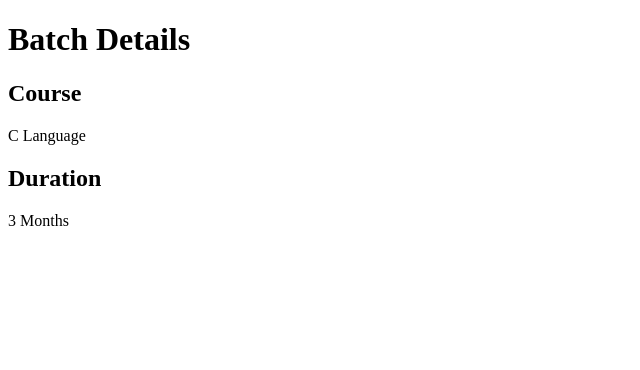
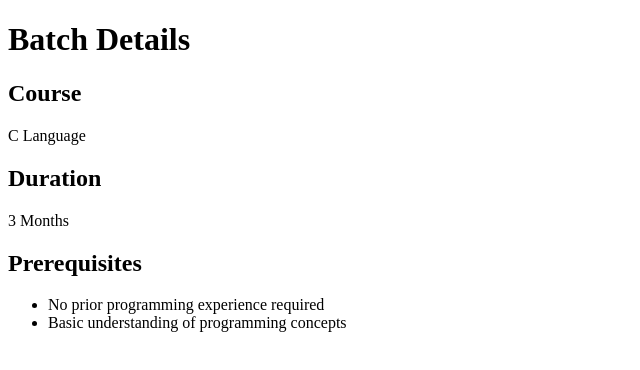
Before and after one commit to AjazAhmad-10/dev3-, a plain HTML site: page index.html in a window 1280 px wide. Shown: the whole page, without its empty margins (0-640 px from the left). Drawn offline with Linux system fonts and the light colour scheme.

Commit message:
prerequisite added index file 1.1

```diff
--- a/index.html
+++ b/index.html
@@ -11,5 +11,10 @@
     <p>C Language</p>
     <h2>Duration</h2>
     <p>3 Months</p>
+    <h2>Prerequisites</h2>
+    <ul>
+        <li>No prior programming experience required</li>
+        <li>Basic understanding of programming concepts</li>
+    </ul>
 </body>
 </html>
```
